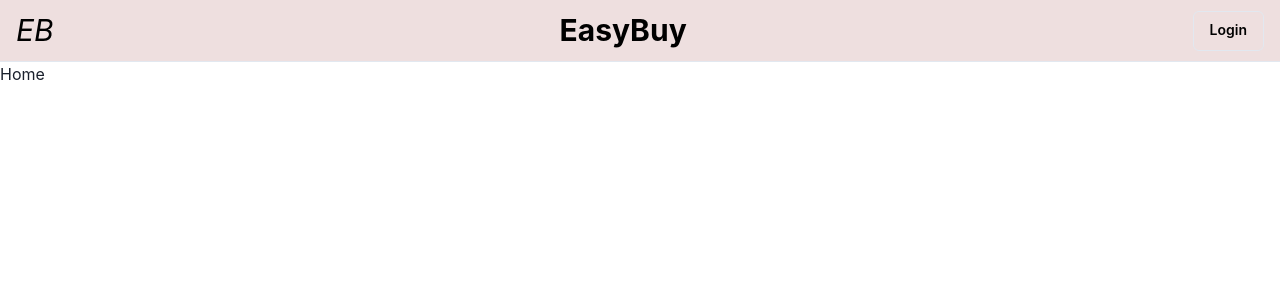
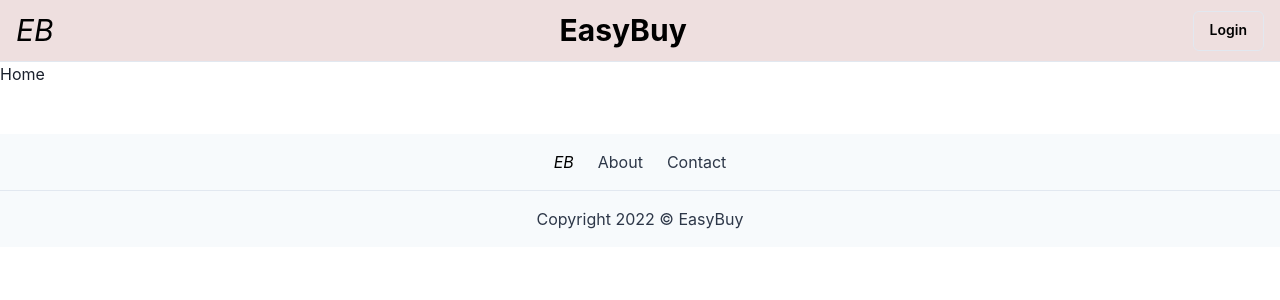
Before and after one commit to tuomokur/e-commerce, a React (Create React App) app in the folder easybuy_front/: page / in a window 1280 px wide. Shown: the top 300 px of the page. Built offline with nearby package versions, Linux system fonts and the light colour scheme.

Commit message:
router js updated

```diff
--- a/easybuy_front/src/routes/Routes.js
+++ b/easybuy_front/src/routes/Routes.js
@@ -5,6 +5,7 @@ import Login from "./Login";
 import Register from "./Register";
 import Category from "./Category";
 import HeaderBar from "./components/HeaderBar";
+import Footer from "./components/Footer.js";
 
 const AppRoutes = () => {
   return (
@@ -17,6 +18,7 @@ const AppRoutes = () => {
           <Route path="/category" element={<Category />} />
           <Route path="/" element={<Home />} />
         </Routes>
+        <Footer />
       </Router>
     </ChakraProvider>
   );
```
